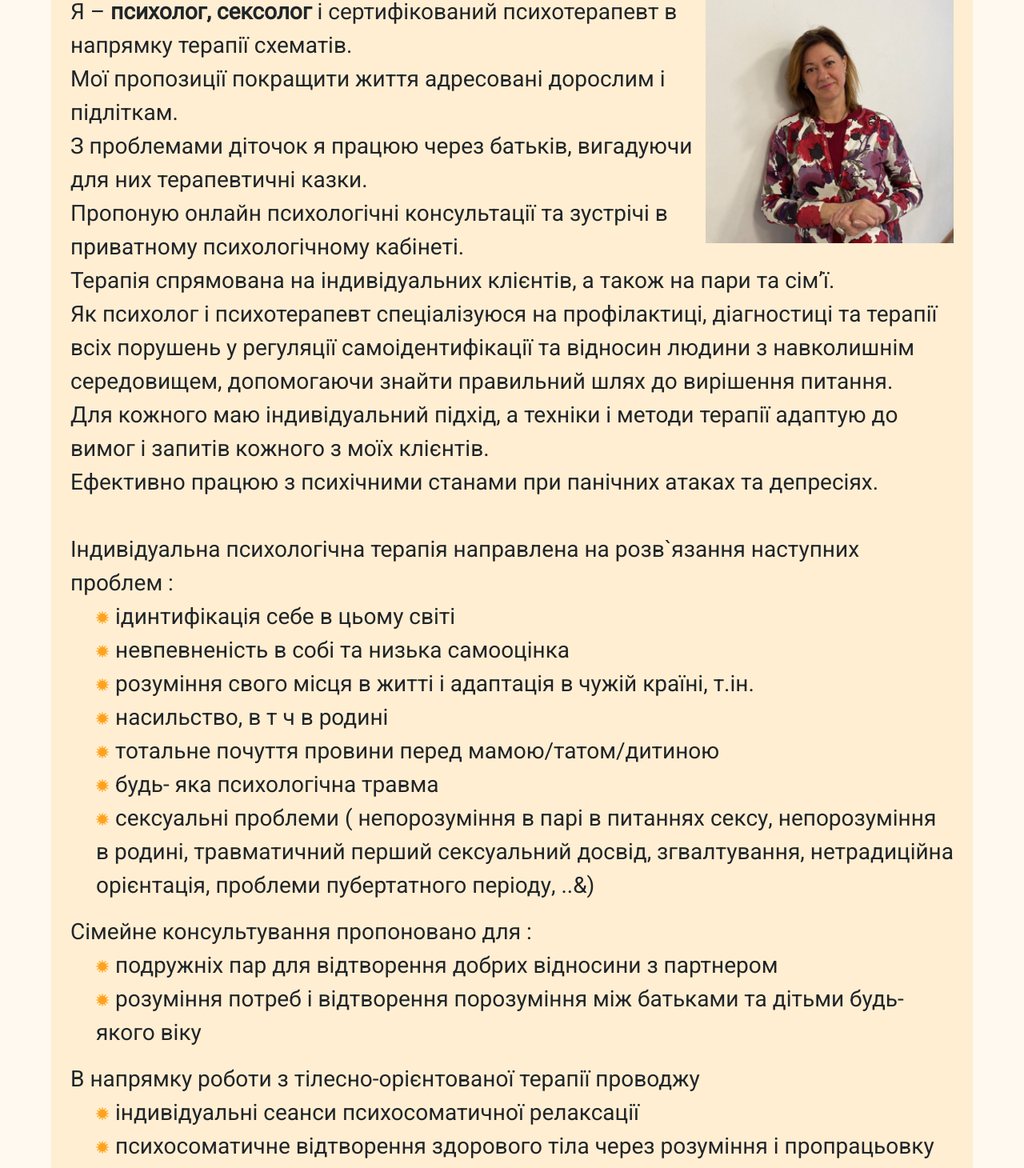
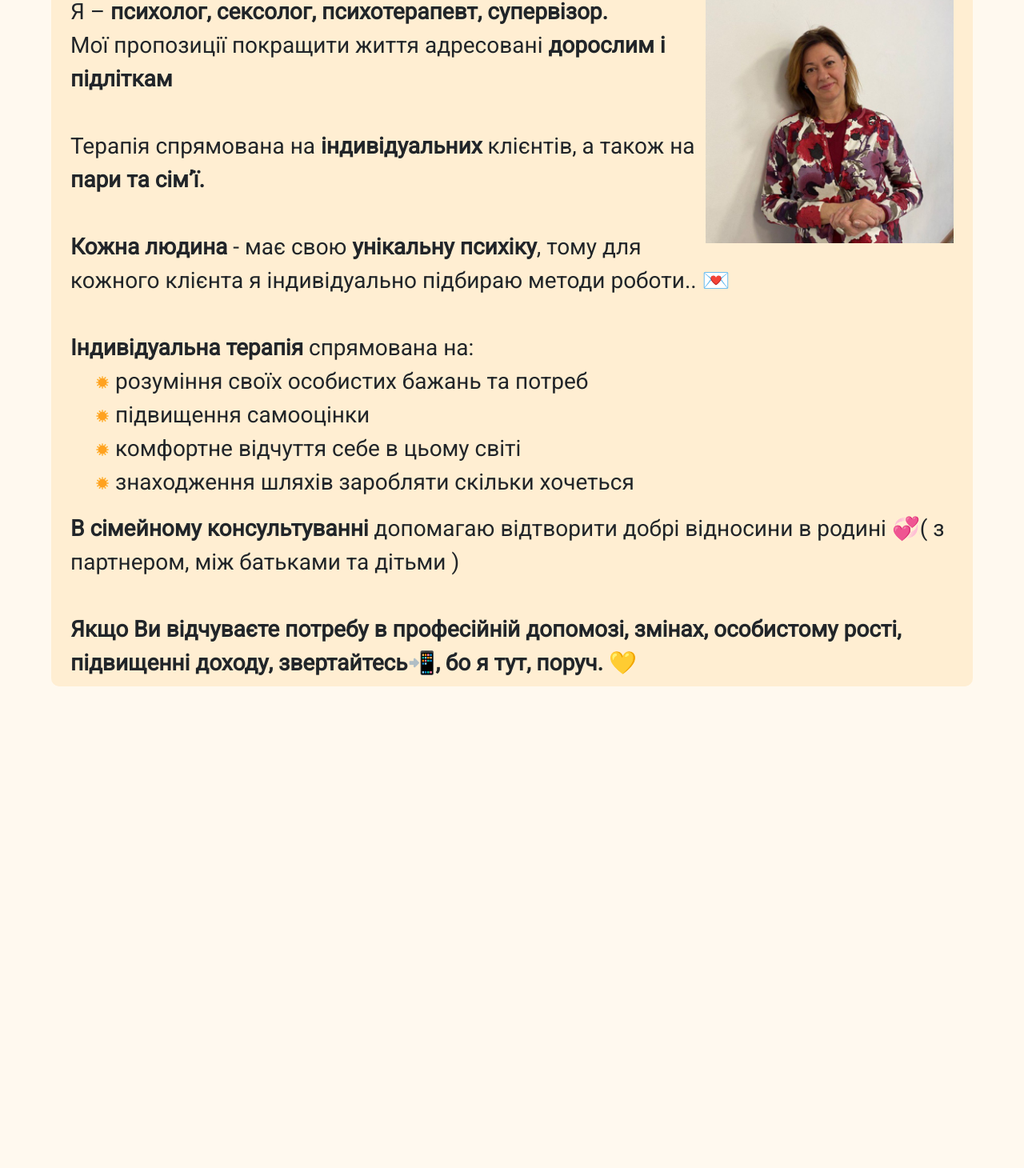
Before and after one commit to Karavang/shetagri, a React (Vite) app: page / in a window 1280 px wide. Shown: the part 534-1994 px from the top of the page at 80% size. After the commit the page ends 1408 px from the top, so only its background shows below. Built offline with nearby package versions, Linux system fonts and the light colour scheme.

Commit message:
new text aboutme

```diff
--- a/src/components/AboutMe.jsx
+++ b/src/components/AboutMe.jsx
@@ -20,58 +20,43 @@ export default function AboutMe() {
             alt="I am"
             className="iam"
           />
-          Я – <span className="fat">психолог, сексолог</span> і сертифікований
-          психотерапевт в напрямку терапії схематів. <br /> Мої пропозиції
-          покращити життя адресовані дорослим і підліткам. <br /> З проблемами
-          діточок я працюю через батьків, вигадуючи для них терапевтичні казки.
-          <br /> Пропоную онлайн психологічні консультації та зустрічі в
-          приватному психологічному кабінеті. <br /> Терапія спрямована на
-          індивідуальних клієнтів, а також на пари та сім’ї.
-          <br /> Як психолог і психотерапевт спеціалізуюся на профілактиці,
-          діагностиці та терапії всіх порушень у регуляції самоідентифікації та
-          відносин людини з навколишнім середовищем, допомогаючи знайти
-          правильний шлях до вирішення питання. <br /> Для кожного маю
-          індивідуальний підхід, а техніки і методи терапії адаптую до вимог і
-          запитів кожного з моїх клієнтів. <br /> Ефективно працюю з психічними
-          станами при панічних атаках та депресіях. <br />
-          <br /> Індивідуальна психологічна терапія направлена на розв`язання
-          наступних проблем :
+          Я –
+          <span className="fat">
+            {" "}
+            психолог, сексолог, психотерапевт, супервізор.
+          </span>
+          <br />
+          Мої пропозиції покращити життя адресовані
+          <span className="fat"> дорослим і підліткам</span>
+          <br />
+          <br /> Терапія спрямована на
+          <span className="fat"> індивідуальних</span> клієнтів, а також на
+          <span className="fat"> пари та сім’ї.</span>
+          <br />
+          <br />
+          <span className="fat">Кожна людина</span> - має свою{" "}
+          <span className="fat"> унікальну психіку</span>, тому для кожного
+          клієнта я індивідуально підбираю методи роботи.. 💌
+          <br />
+          <br />
+          <span className="fat">Індивідуальна терапія </span>спрямована на:
+          <br />
           <ul className="list-before">
-            <li>ідинтифікація себе в цьому світі</li>
-            <li>невпевненість в собі та низька самооцінка</li>
-            <li>
-              розуміння свого місця в житті і адаптація в чужій країні, т.ін.
-            </li>
-            <li>насильство, в т ч в родині</li>
-            <li>тотальне почуття провини перед мамою/татом/дитиною</li>
-            <li>будь- яка психологічна травма</li>
-            <li>
-              сексуальні проблеми ( непорозуміння в парі в питаннях сексу,
-              непорозуміння в родині, травматичний перший сексуальний досвід,
-              згвалтування, нетрадиційна орієнтація, проблеми пубертатного
-              періоду, ..&)
-            </li>
-          </ul>
-          Сімейне консультування пропоновано для :
-          <ul className="list-before">
-            <li>подружніх пар для відтворення добрих відносини з партнером</li>
-            <li>
-              розуміння потреб і відтворення порозуміння між батьками та дітьми
-              будь-якого віку
-            </li>
-          </ul>
-          В напрямку роботи з тілесно-орієнтованої терапії проводжу
-          <ul className="list-before">
-            <li>індивідуальні сеанси психосоматичної релаксації</li>
-            <li>
-              психосоматичне відтворення здорового тіла через розуміння і
-              пропрацьовку психологічних проблем
-            </li>
-          </ul>
-          Допомогаю позбутися негативних енергій, присутніх в нашому житті у
-          вигляді проблем, хвороб, негараздів, неможливості скласти особисте
-          життя, і т д. Вже 20 років я проводжу сеанси космоенергетики, які дуже
-          ефективно покращують здоров’я, долю, відносини.
+            <li>розуміння своїх особистих бажань та потреб</li>
+            <li>підвищення самооцінки</li>
+            <li>комфортне відчуття себе в цьому світі</li>
+            <li>знаходження шляхів заробляти скільки хочеться</li>
+          </ul>{" "}
+          <span className="fat">В сімейному консультуванні </span>
+          допомагаю відтворити добрі відносини в родині 💞( з партнером, між
+          батьками та дітьми )
+          <br />
+          <br />
+          <span className="fat">
+            Якщо Ви відчуваєте потребу в професійній допомозі, змінах,
+            особистому рості, підвищенні доходу, звертайтесь📲, бо я тут, поруч.
+            💛
+          </span>
         </div>
       </section>
     </div>
```
